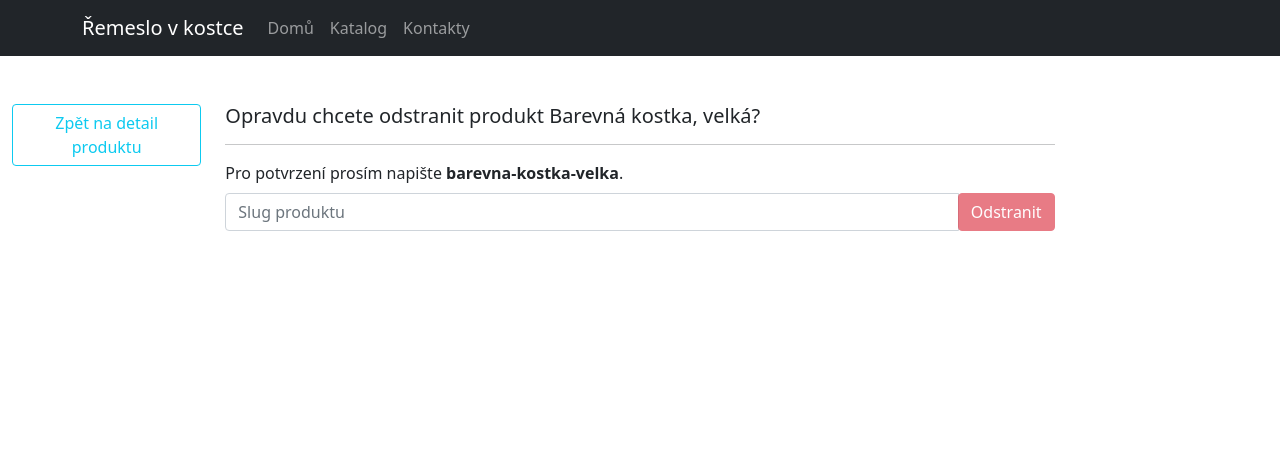
After one commit to Pzdrs/remeslovkostce-django, a Django app: a page that uses main/templates/delete-product.html in a window 1280 px wide. The commit adds this page. Shown: the top 471 px of the page. Run offline with Django 3.2, Linux system fonts and the light colour scheme; data comes from the database, SQL or seed files in the repository; both versions use the stored data as it was after the commit.

Commit message:
Added product deletion, + some other stuff

```diff
--- a/main/forms.py
+++ b/main/forms.py
@@ -34,10 +34,11 @@ class ProductReviewForm(forms.ModelForm):
 class UpdateProductForm(forms.ModelForm):
     class Meta:
         model = models.Product
-        fields = ['category', 'name', 'description', 'image']
+        fields = ['category', 'name', 'slug', 'description', 'image']
         widgets = {
-            'category': forms.Select(attrs={'class': 'form-control'}),
+            'category': forms.Select(attrs={'class': 'form-select'}),
             'name': forms.TextInput(attrs={'class': 'form-control'}),
+            'slug': forms.TextInput(attrs={'class': 'form-control'}),
             'description': forms.Textarea(attrs={'class': 'form-control'}),
         }
         labels = {
--- /dev/null
+++ b/main/templates/delete-product.html
@@ -0,0 +1,31 @@
+{% extends 'base.html' %}
+{% block title %}Odstranit produkt{% endblock %}
+{% block body %}
+    <div class="row mt-5">
+        <div class="col-lg-2">
+            <a href="{{ product.get_absolute_url }}" class="btn btn-outline-info float-end">
+                Zpět na detail produktu
+            </a>
+        </div>
+        <div class="col-lg-8">
+            <h5>Opravdu chcete odstranit produkt {{ product }}?</h5>
+            <hr>
+            <form method="post">
+                {% csrf_token %}
+                <label for="slug-input">Pro potvrzení prosím napište <b>{{ product.slug }}</b>.</label>
+                <div class="input-group mt-2">
+                    <input id="slug-input" type="text" class="form-control" placeholder="Slug produktu">
+                    <div class="input-group-append">
+                        <input id="delete-button" type="submit" class="btn btn-danger" value="Odstranit" disabled>
+                    </div>
+                </div>
+            </form>
+            <script>
+                slug_input = document.getElementById('slug-input')
+                delete_button = document.getElementById('delete-button')
+                slug_input.addEventListener('input', () => delete_button.disabled = slug_input.value !== '{{ product.slug}}')
+            </script>
+        </div>
+        <div class="col-lg-2"></div>
+    </div>
+{% endblock %}
--- a/main/templates/product-details.html
+++ b/main/templates/product-details.html
@@ -20,6 +20,8 @@
                     <div>
                         <a href="{% url 'main:update-product' product.category.slug product.slug %}"
                            class="btn btn-warning">Upravit</a>
+                         <a href="{% url 'main:delete-product' product.category.slug product.slug %}"
+                           class="btn btn-danger">Odstranit</a>
                     </div>
                 </div>
                 <hr>
--- a/main/templates/update-product.html
+++ b/main/templates/update-product.html
@@ -1,5 +1,5 @@
 {% extends 'base.html' %}
-{% block title %}{{ product }}{% endblock %}
+{% block title %}Upravit produkt{% endblock %}
 {% block body %}
     <div class="row mt-5">
         <div class="col-lg-2">
--- a/main/urls.py
+++ b/main/urls.py
@@ -13,6 +13,8 @@ urlpatterns = [
          name='product-details'),
     path('katalog/<slug:category_slug>/<slug:product_slug>/review/', views.CreateProductReview.as_view(),
          name='create-product-review'),
-    path('katalog/<slug:category_slug>/<slug:product_slug>/update/', views.ProductUpdate.as_view(),
+    path('katalog/<slug:category_slug>/<slug:product_slug>/update/', views.UpdateProduct.as_view(),
          name='update-product'),
+    path('katalog/<slug:category_slug>/<slug:product_slug>/delete/', views.DeleteProduct.as_view(),
+         name='delete-product'),
 ]
--- a/main/views.py
+++ b/main/views.py
@@ -51,13 +51,22 @@ class ProductDetail(generic.DetailView):
         return context
 
 
-class ProductUpdate(generic.UpdateView):
+class UpdateProduct(generic.UpdateView):
     model = Product
     form_class = forms.UpdateProductForm
     template_name = 'update-product.html'
     slug_url_kwarg = 'product_slug'
 
     extra_context = {'catalog': True}
+
+
+class DeleteProduct(generic.DeleteView):
+    model = Product
+    template_name = 'delete-product.html'
+    slug_url_kwarg = 'product_slug'
+
+    def get_success_url(self):
+        return self.object.category.get_absolute_url()
 
 
 class CreateProductReview(generic.CreateView):
```
Also changed, not shown: db.sqlite3.
